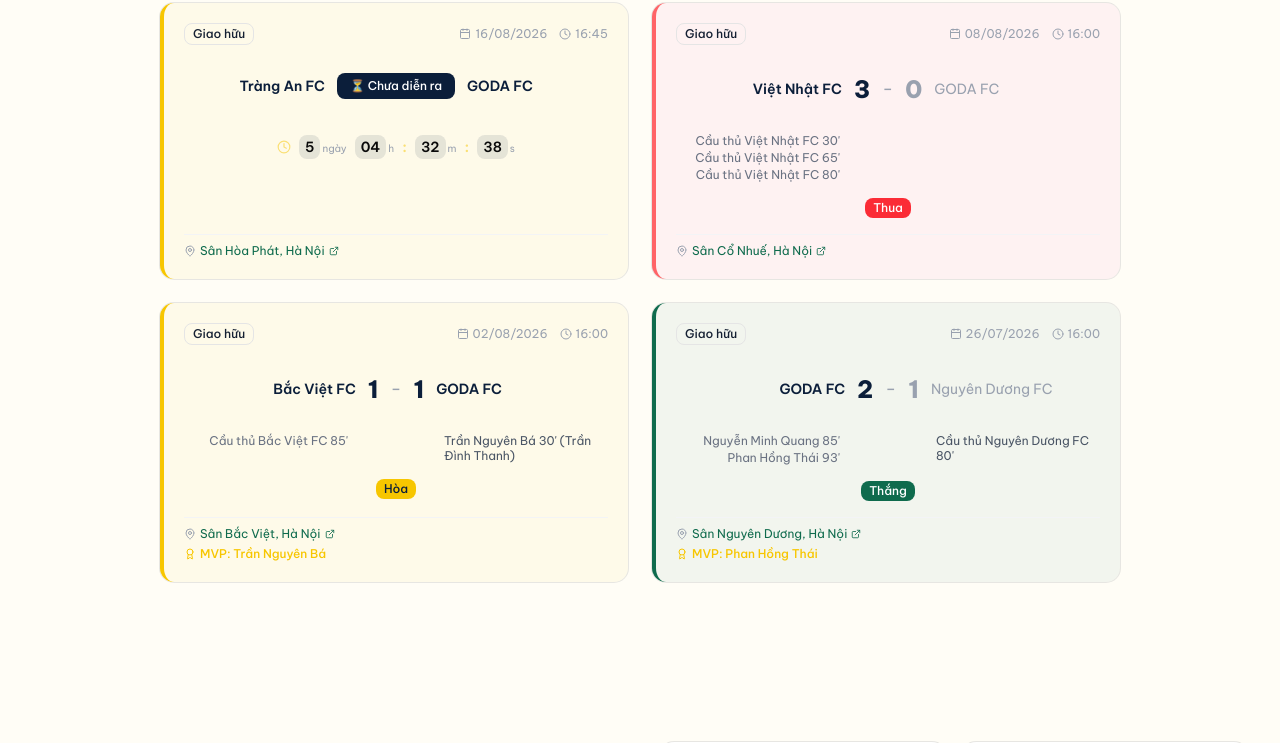
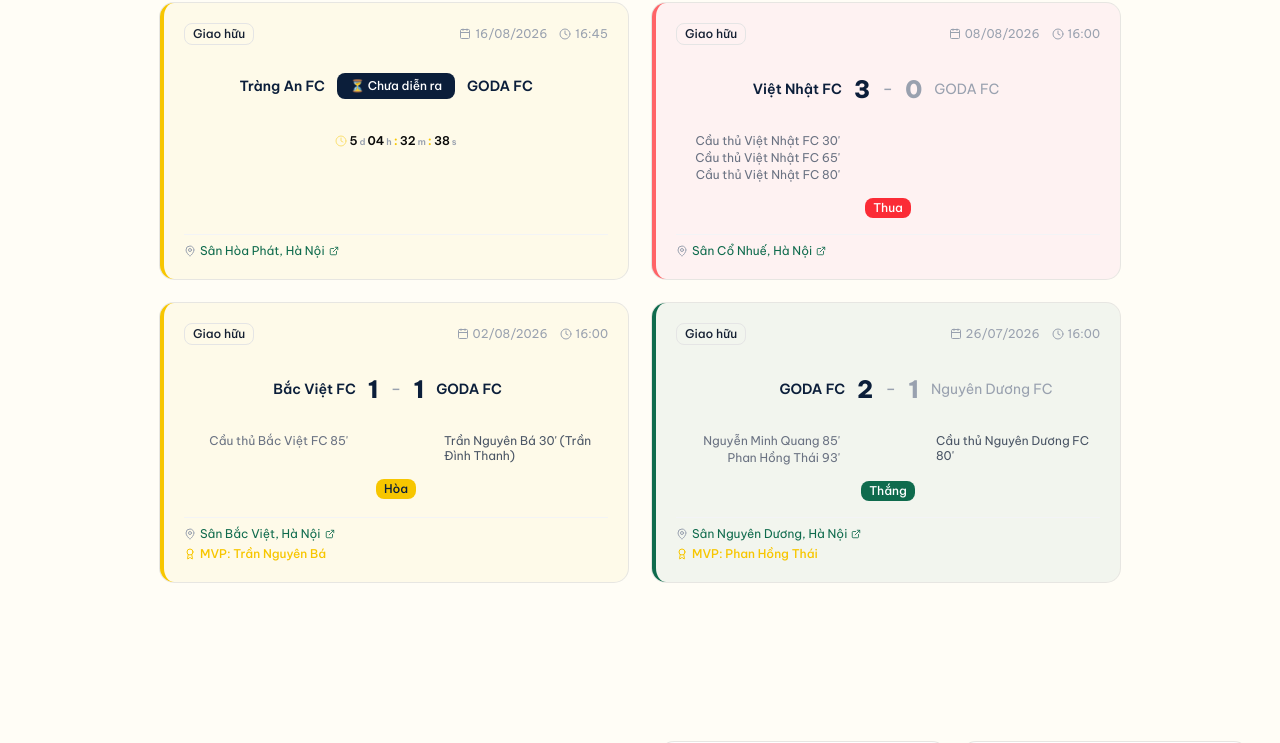
Before and after one commit to mmsop00/goda-fc, a Next.js app: page / in a window 1280 px wide. Shown: the part 860-1603 px from the top of the page. Built offline with nearby package versions, Linux system fonts and the light colour scheme.

Commit message:
fix-countdown-compact-seconds

```diff
--- a/src/components/public/countdown-timer.tsx
+++ b/src/components/public/countdown-timer.tsx
@@ -1,33 +1,11 @@
 "use client";
 
-import { useState, useEffect, useRef } from "react";
+import { useState, useEffect } from "react";
 import { Clock } from "lucide-react";
 
 interface CountdownTimerProps {
-  date: string; // "DD/MM/YYYY"
-  time: string; // "16:00" or "16h00"
-}
-
-function TimeDigit({ value, label }: { value: string; label: string }) {
-  const prevValue = useRef(value);
-
-  useEffect(() => {
-    prevValue.current = value;
-  }, [value]);
-
-  const changed = prevValue.current !== value;
-
-  return (
-    <span className="flex items-baseline gap-0.5">
-      <span
-        key={value}
-        className={`inline-block tabular-nums font-mono font-semibold text-sm bg-goda-navy/10 rounded-md px-1.5 py-0.5 min-w-[2ch] text-center ${changed ? "animate-in zoom-in-95 duration-200" : ""}`}
-      >
-        {value}
-      </span>
-      <span className="text-[10px] text-gray-400">{label}</span>
-    </span>
-  );
+  date: string;
+  time: string;
 }
 
 export function CountdownTimer({ date, time }: CountdownTimerProps) {
@@ -66,16 +44,16 @@ export function CountdownTimer({ date, time }: CountdownTimerProps) {
   if (!remaining || (remaining.days === 0 && remaining.hours === 0 && remaining.mins === 0 && remaining.secs === 0)) return null;
 
   return (
-    <div className="flex items-center justify-center gap-2 pt-2">
-      <Clock className="size-3.5 text-goda-yellow shrink-0 animate-pulse" />
+    <div className="flex items-center justify-center gap-0.5 pt-1.5 text-xs">
+      <Clock className="size-3 text-goda-yellow shrink-0 animate-pulse" />
       {remaining.days > 0 && (
-        <TimeDigit value={String(remaining.days)} label="ngày" />
+        <span className="tabular-nums font-mono font-semibold">{remaining.days}<span className="text-[9px] text-gray-400 ml-0.5">d</span></span>
       )}
-      <TimeDigit value={String(remaining.hours).padStart(2, "0")} label="h" />
-      <span className="text-sm font-bold text-goda-yellow animate-pulse">:</span>
-      <TimeDigit value={String(remaining.mins).padStart(2, "0")} label="m" />
-      <span className="text-sm font-bold text-goda-yellow animate-pulse">:</span>
-      <TimeDigit value={String(remaining.secs).padStart(2, "0")} label="s" />
+      <span className="tabular-nums font-mono font-semibold">{String(remaining.hours).padStart(2, "0")}<span className="text-[9px] text-gray-400 ml-0.5">h</span></span>
+      <span className="text-goda-yellow font-bold">:</span>
+      <span className="tabular-nums font-mono font-semibold">{String(remaining.mins).padStart(2, "0")}<span className="text-[9px] text-gray-400 ml-0.5">m</span></span>
+      <span className="text-goda-yellow font-bold">:</span>
+      <span className="tabular-nums font-mono font-semibold">{String(remaining.secs).padStart(2, "0")}<span className="text-[9px] text-gray-400 ml-0.5">s</span></span>
     </div>
   );
 }
--- a/src/components/public/events-donate-section.tsx
+++ b/src/components/public/events-donate-section.tsx
@@ -133,7 +133,7 @@ export function EventsDonateSection({
                         {event.description}
                       </p>
                     </div>
-                    <div className="sm:w-44 bg-goda-soft-gray/50 flex sm:flex-col items-center justify-center gap-1 p-3 sm:p-4 text-center">
+                    <div className="sm:w-36 bg-goda-soft-gray/50 flex sm:flex-col items-center justify-center gap-1 p-3 sm:p-4 text-center">
                       <Calendar className="size-4 text-goda-navy sm:mb-1" />
                       <span className="text-sm font-semibold text-goda-navy whitespace-nowrap">
                         {event.date}
```
